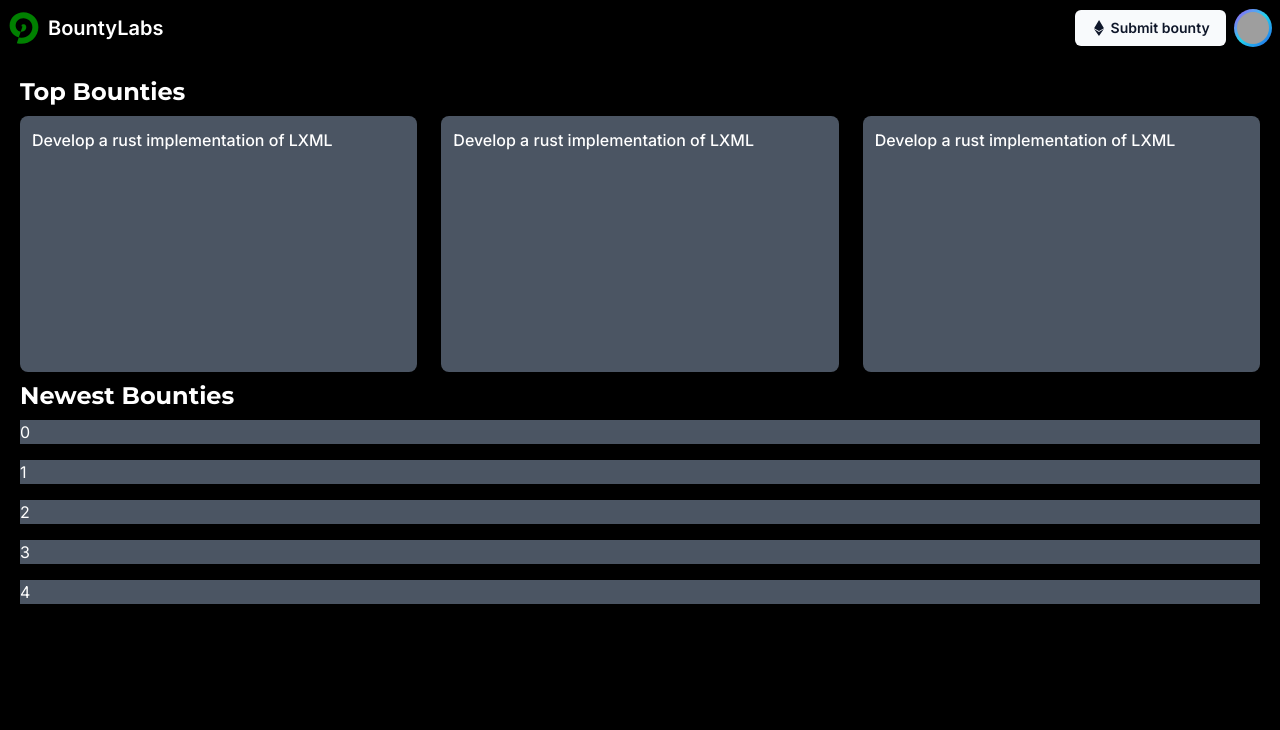
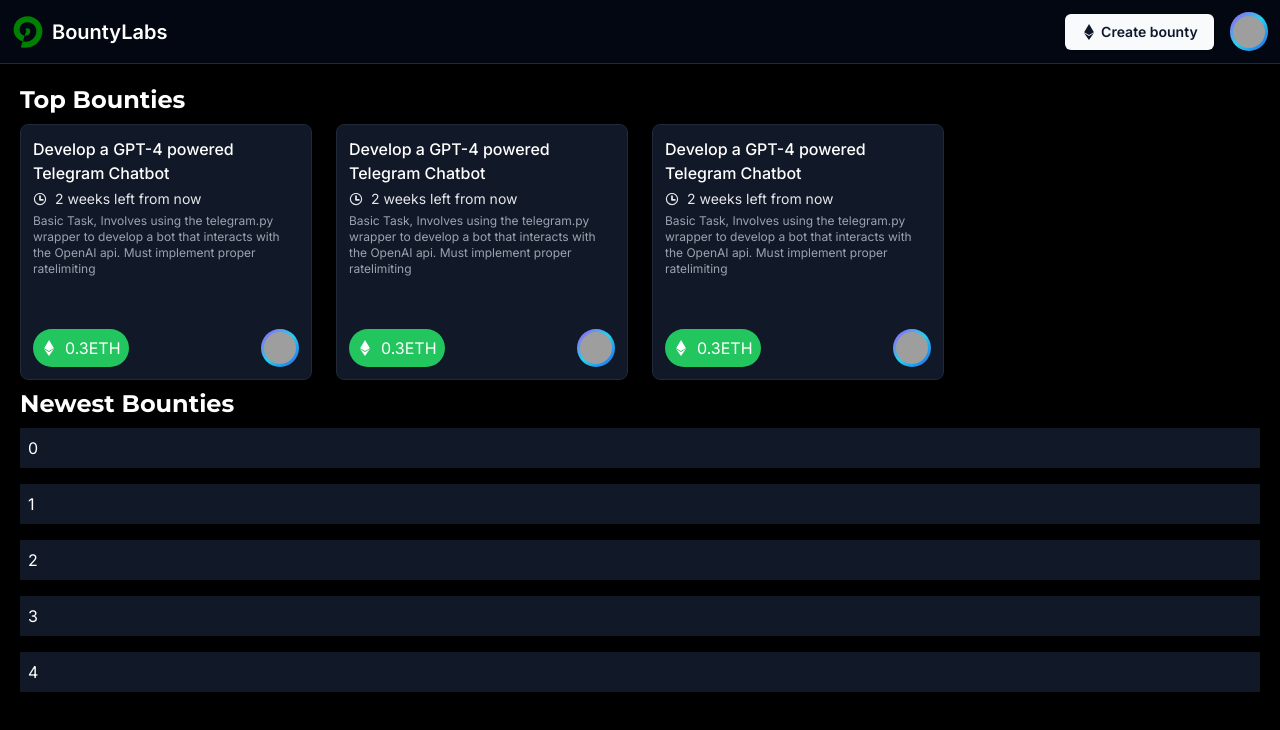
Before and after one commit to zubairmh/bountylabs, a Next.js app: page / in a window 1280 px wide. Shown: the top 730 px of the page. Built offline with nearby package versions, Linux system fonts and the light colour scheme; grey boxes are pictures that could not be loaded.

Commit message:
Make cards fancier

```diff
--- a/app/page.tsx
+++ b/app/page.tsx
@@ -1,16 +1,52 @@
 import Image from "next/image";
 import { Montserrat, Inter } from "next/font/google";
-const mont=Montserrat({weight:"700", subsets:["latin"]})
-const inter=Inter({weight:"500", subsets:["latin"]})
+import { SiClockify, SiEthereum } from "react-icons/si";
+import { GoClock } from "react-icons/go";
+import { Avatar, AvatarFallback, AvatarImage } from "@/components/ui/avatar";
+const mont = Montserrat({ weight: "700", subsets: ["latin"] });
+const inter = Inter({ weight: "500", subsets: ["latin"] });
 export default function Home() {
+  const limit = (str: string, length: number, end: string = "..."): string => {
+    return str.length < length ? str : str.substring(0, length) + end;
+  };
   return (
     <div className="flex flex-col min-h-screen bg-black text-white gap-2 p-5">
       <h1 className={`text-2xl ${mont.className}`}>Top Bounties</h1>
-      <div className="grid grid-cols-3 gap-6">
+      <div className="grid grid-cols-1 sm:grid-cols-2 md:grid-cols-3 lg:grid-cols-4 gap-6">
         {[...Array(3)].map((e, i) => {
           return (
-            <div className="bg-gray-600 h-64 rounded-lg p-3" key={i}>
-              <h1 className={inter.className}>Develop a rust implementation of LXML</h1>
+            <div
+              className="bg-gray-900 border border-solid border-gray-800 hover:border-gray-700 transition delay-75 h-64  rounded-lg p-3 flex flex-col gap-1 cursor-pointer"
+              key={i}
+            >
+              <h1 className={inter.className}>
+                Develop a GPT-4 powered Telegram Chatbot
+              </h1>
+              <span className="text-gray-200 flex flex-row items-center gap-2 text-sm">
+                <GoClock /> 2 weeks left from now
+              </span>
+              <p className="text-xs text-gray-400">
+                Basic Task, Involves using the telegram.py wrapper to develop a
+                bot that interacts with the OpenAI api. Must implement proper
+                ratelimiting
+              </p>
+              <div className="grow" />
+              <div className="flex flex-row">
+                <div className="flex flex-row w-fit justify-center items-center gap-2 bg-green-500 rounded-full py-1 px-2">
+                  <SiEthereum />
+                  <span>0.3ETH</span>
+                </div>
+                <div className="grow"/>
+                <div className="bg-gradient-to-br from-purple-500 via-cyan-400 to-blue-600 rounded-full aspect-square flex justify-center items-center p-[0.2rem]">
+                  <Avatar className="w-8 h-8">
+                    <AvatarImage
+                      src="https://github.com/zubairmh.png"
+                      alt="@shadcn"
+                    />
+                    <AvatarFallback>ZM</AvatarFallback>
+                  </Avatar>
+                </div>
+              </div>
             </div>
           );
         })}
@@ -20,7 +56,7 @@
       <div className="flex flex-col gap-4">
         {[...Array(5)].map((e, i) => {
           return (
-            <div className="bg-gray-600" key={i}>
+            <div className="bg-gray-900 p-2" key={i}>
               {i}
             </div>
           );
--- a/components/navbar.tsx
+++ b/components/navbar.tsx
@@ -4,14 +4,15 @@
 import { Inter } from "next/font/google";
 import { Button } from "@/components/ui/button";
 import {SiEthereum} from "react-icons/si"
+import Link from "next/link";
 const inter = Inter({
   weight: "600",
   subsets: ["latin"],
 });
 export default function Navbar() {
   return (
-    <div className="h-14 p-2 flex flex-row items-center">
-      <div className="flex flex-row items-center gap-2">
+    <div className="h-16 p-3 flex flex-row items-center border-solid border-b-[1px] border-gray-800 bg-gray-950">
+      <Link href="/" className="flex flex-row items-center gap-2">
         <Image
           className="h-8 w-8"
           height={128}
@@ -20,15 +21,15 @@
           src={Brand}
         />
         <span className={`text-xl ${inter.className}`}>BountyLabs</span>
-      </div>
+      </Link>
 
       <div className="grow" />
-      <div className="flex flex-row items-center gap-2">
-        <Button className="flex flex-row gap-1"><SiEthereum size={16}/> <span className={inter.className}>Submit bounty</span></Button>
+      <div className="flex flex-row items-center gap-4">
+        <Button className="flex flex-row gap-1"><SiEthereum size={16}/> <span className={`hidden sm:block ${inter.className}`}>Create bounty</span></Button>
         <div className="bg-gradient-to-br from-purple-500 via-cyan-400 to-blue-600 rounded-full aspect-square flex justify-center items-center p-[0.2rem]">
           <Avatar className="w-8 h-8">
             <AvatarImage src="https://github.com/zubairmh.png" alt="@shadcn" />
-            <AvatarFallback>CN</AvatarFallback>
+            <AvatarFallback>ZM</AvatarFallback>
           </Avatar>
         </div>
       </div>
```
